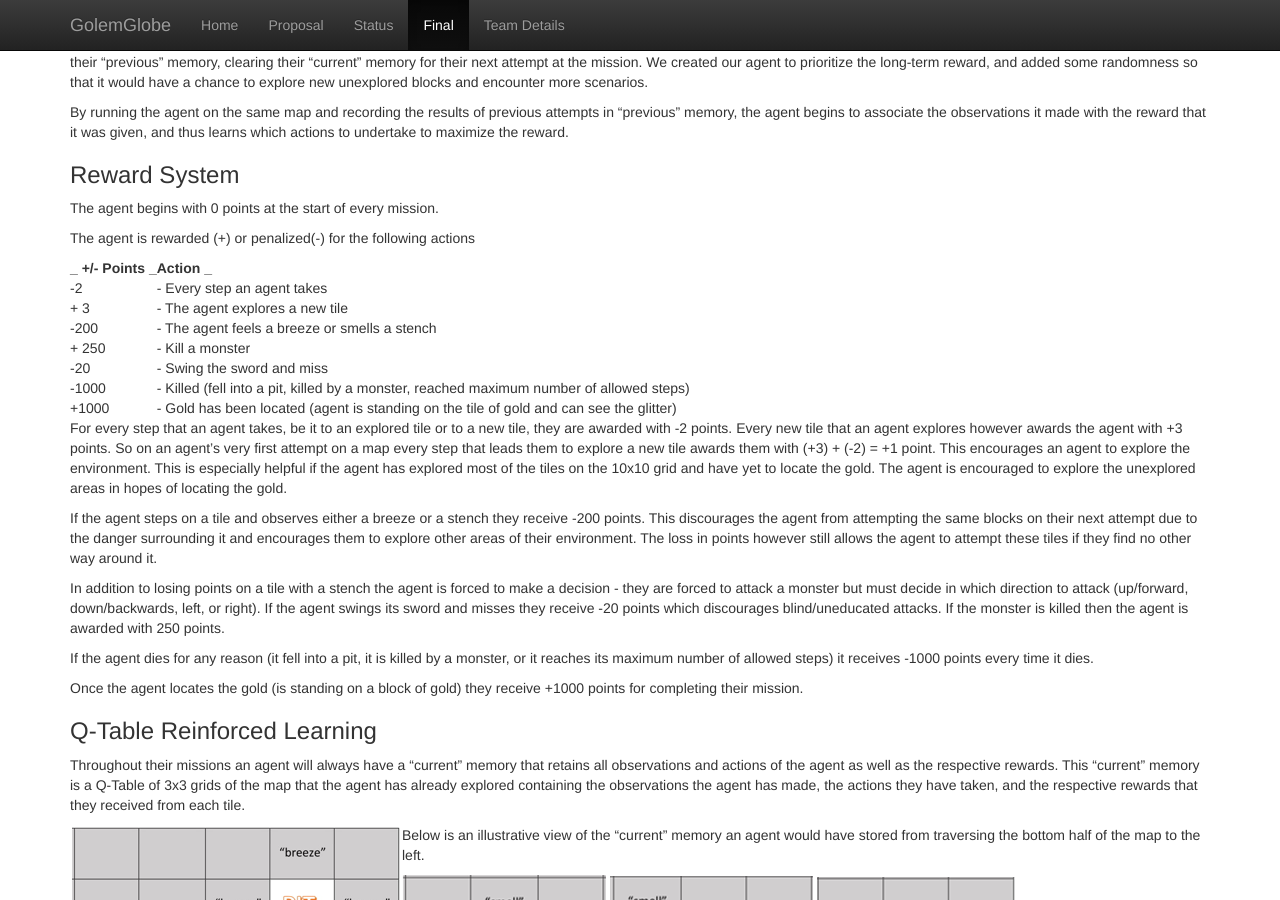
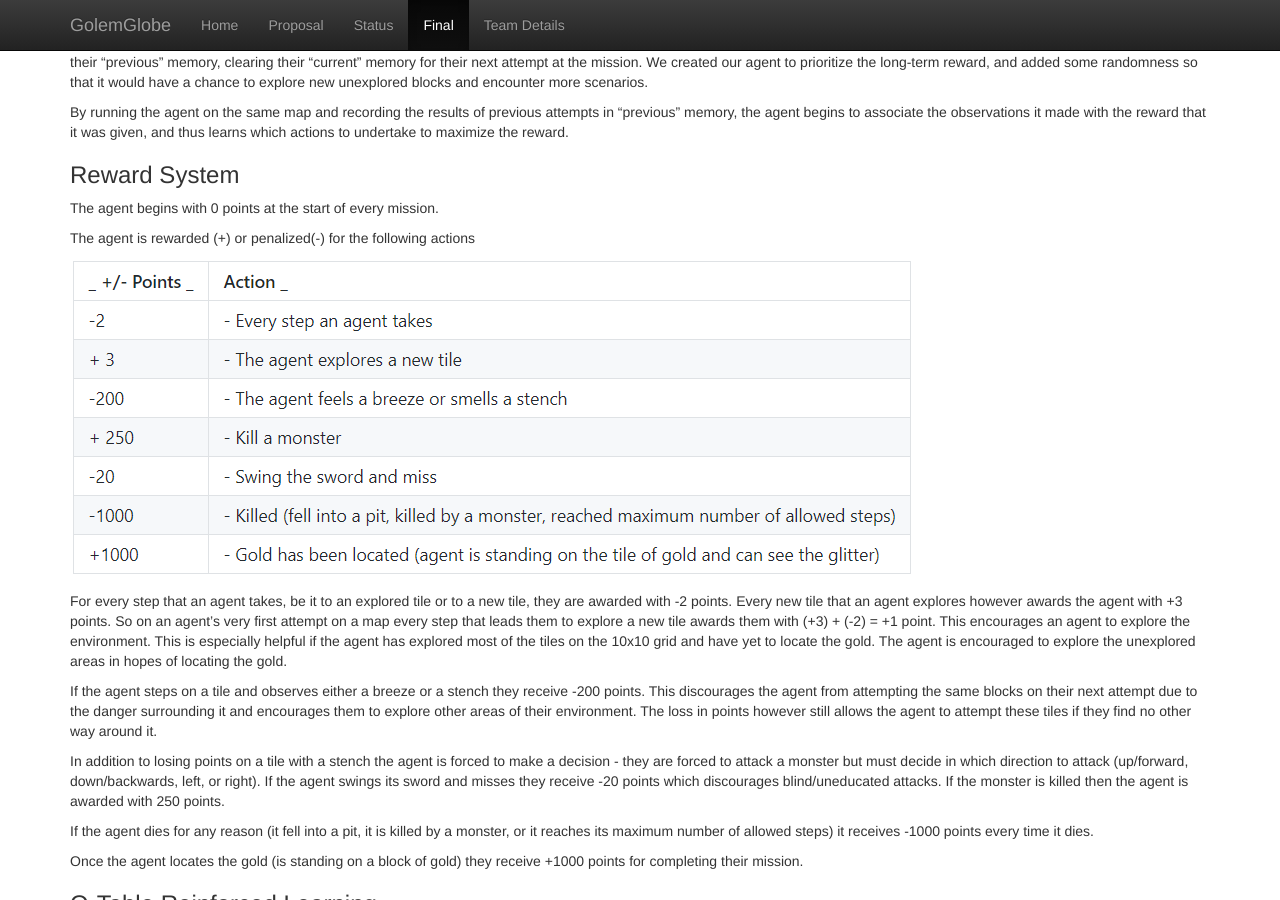
Before and after one commit to SalehO/GolumGlobe, a Jekyll site: the page built from docs/final.md, in a window 1280 px wide and 900 px high, scrolled down 680 px. Built offline with Jekyll 4.4.1, drawn with Linux system fonts in a browser that asks for light colours.

Commit message:
Update final.md

```diff
--- a/docs/final.md
+++ b/docs/final.md
@@ -25,16 +25,7 @@ The agent begins with 0 points at the start of every mission.
 
 The agent is rewarded (+) or penalized(-) for the following actions
 
-| _ +/- Points _ |  Action _ |
-| :--- | :--- |
-| -2 | - Every step an agent takes |
-| + 3 | - The agent explores a new tile |
-| -200 | - The agent feels a breeze or smells a stench |
-| + 250 | - Kill a monster |
-| -20 | - Swing the sword and miss
-| -1000| - Killed (fell into a pit, killed by a monster, reached maximum number of allowed steps) |
-| +1000 | - Gold has been located (agent is standing on the tile of gold and can see the glitter) |
-
+<img src="rewards.PNG">
 
 For every step that an agent takes, be it to an explored tile or to a new tile, they are awarded with -2 points. Every new tile that an agent explores however awards the agent with +3 points. So on an agent's very first attempt on a map every step that leads them to explore a new tile awards them with (+3) + (-2) = +1 point. This encourages an agent to explore the environment. This is especially helpful if the agent has explored most of the tiles on the 10x10 grid and have yet to locate the gold. The agent is encouraged to explore the unexplored areas in hopes of locating the gold.
 
```
